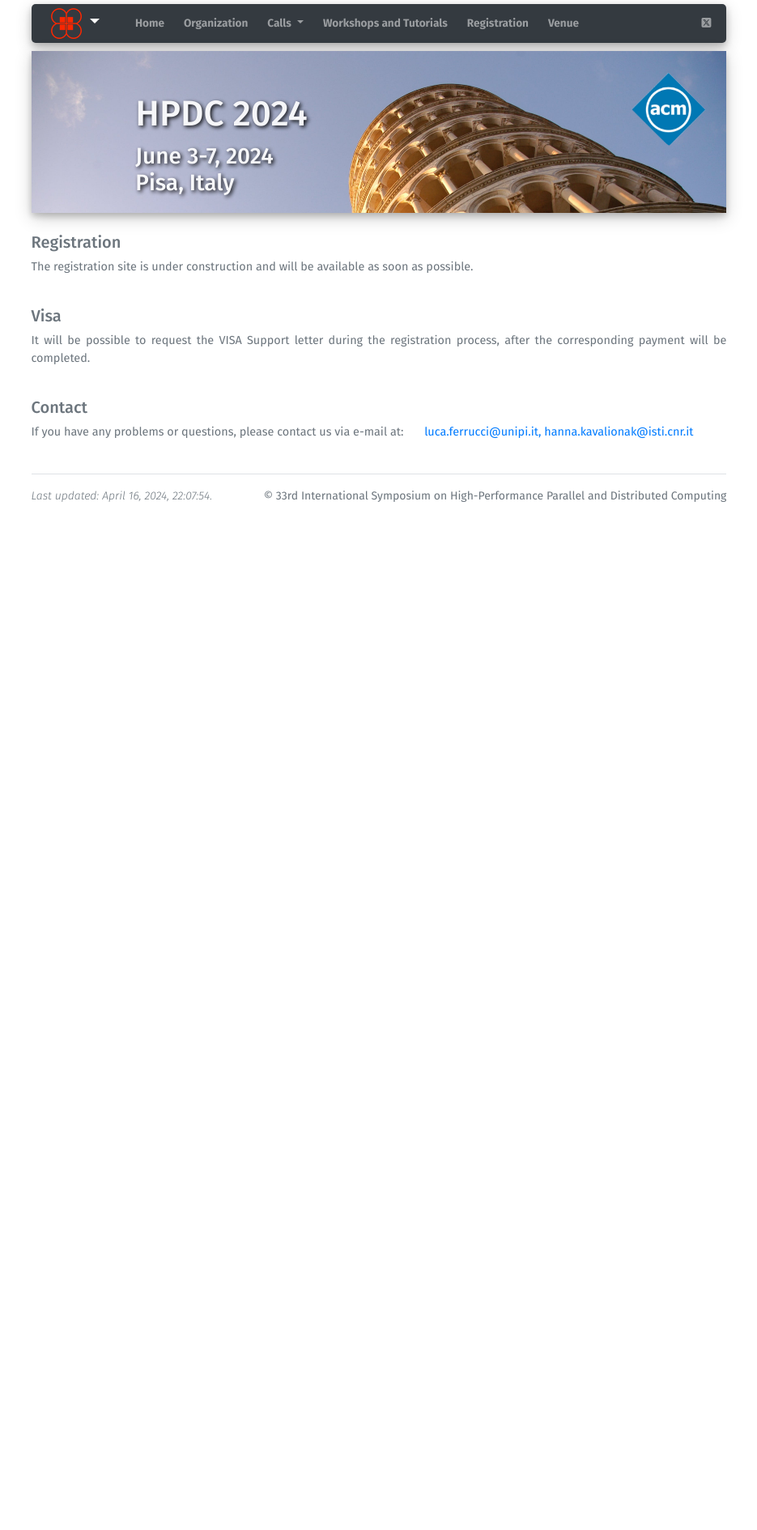
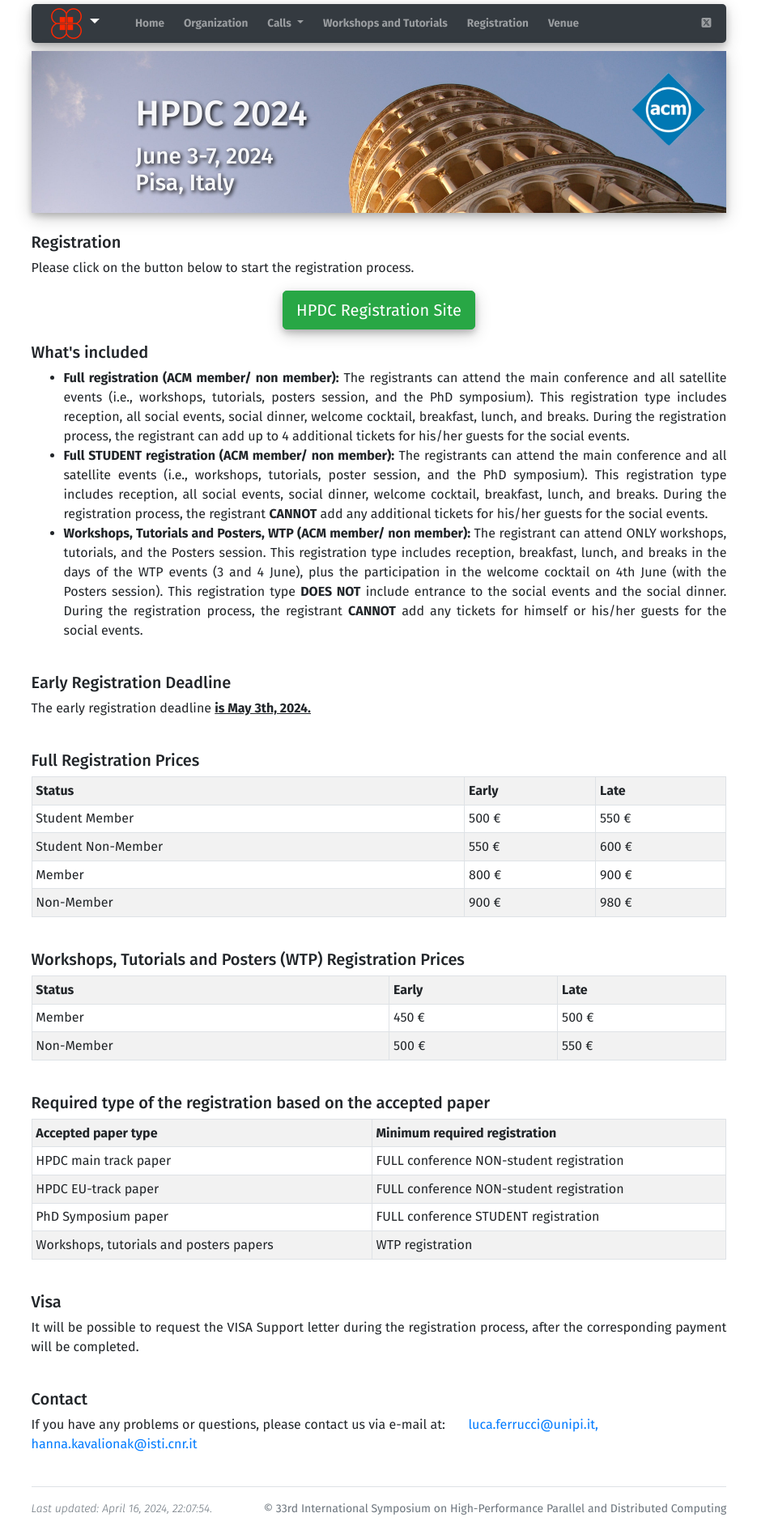
Before and after one commit to jacopo-massa/hpdc24-site, a Jekyll site: the page built from registration.html, in a window 1280 px wide. Shown: the whole page at 81% size, without its empty margins (172-1107 px from the left). Built offline with Jekyll 4.4.1, drawn with Linux system fonts in a browser that asks for light colours; before the commit the page ends 900 px from its top, so only the background shows below that.

Commit message:
Add registration page

```diff
--- a/_data/registration.yml
+++ b/_data/registration.yml
@@ -1,9 +1,40 @@
-about: |
-  The registration site is under construction and will be available as soon as possible.
+about: Please click on the button below to start the registration process.
 
 visa: |
   It will be possible to request the VISA Support letter during the registration process,
   after the corresponding payment will be completed.
 
 email: "luca.ferrucci@unipi.it, hanna.kavalionak@isti.cnr.it"
-url: ""
+url: "https://cvent.me/NexqYB"
+
+full:
+  - status: "Student Member"
+    early: "500"
+    late: "550"
+  - status: "Student Non-Member"
+    early: "550"
+    late: "600"
+  - status: "Member"
+    early: "800"
+    late: "900"
+  - status: "Non-Member"
+    early: "900"
+    late: "980"
+
+wtp:
+  - status: "Member"
+    early: "450"
+    late: "500"
+  - status: "Non-Member"
+    early: "500"
+    late: "550"
+
+required_type:
+  - paper_type: "HPDC main track paper"
+    required: "FULL conference NON-student registration"
+  - paper_type: "HPDC EU-track paper"
+    required: "FULL conference NON-student registration"
+  - paper_type: "PhD Symposium paper"
+    required: "FULL conference STUDENT registration"
+  - paper_type: "Workshops, tutorials and posters papers"
+    required: "WTP registration"
--- a/registration.html
+++ b/registration.html
@@ -5,7 +5,7 @@
 ---
 
 <div class="row mt-xs-0 mt-sm-0 mt-md-1 mt-lg-2 mt-xl-3 mb-xs-2 mb-sm-2">
-    <div class="col text-justify conference-text text-muted">
+    <div class="col text-justify conference">
         <div>
             <h5>Registration</h5>
             {% if site.data.registration.about %}
@@ -15,12 +15,90 @@
             {% endif %}
             {% if site.data.registration.url %}
             <p>
-                <a href="{{site.data.registration.url}}">
-                    {{site.data.registration.url}}
-                </a>
+                <center>
+                    <button name="button" class="btn btn-success btn-lg shadowedbutton"
+                        onclick="parent.open('{{site.data.registration.url}}')">HPDC Registration Site</button>
+                </center>
             </p>
             {% endif %}
+
+            <h5>What's included</h5>
+            <ul>
+                <li><strong>Full registration (ACM member/ non member):</strong> The registrants can attend the main
+                    conference and all satellite events (i.e., workshops, tutorials, posters session, and the PhD
+                    symposium). This registration type includes reception, all social events, social dinner, welcome
+                    cocktail, breakfast, lunch, and breaks. During the registration process, the registrant can add up
+                    to 4 additional tickets for his/her guests for the social events.</li>
+                <li><strong>Full STUDENT registration (ACM member/ non member):</strong> The registrants can attend the
+                    main conference and all satellite events (i.e., workshops, tutorials, poster session, and the PhD
+                    symposium). This registration type includes reception, all social events, social dinner, welcome
+                    cocktail, breakfast, lunch, and breaks. During the registration process, the registrant
+                    <strong>CANNOT</strong> add any additional tickets for his/her guests for the social events.
+                </li>
+                <li><strong>Workshops, Tutorials and Posters, WTP (ACM member/ non member):</strong> The registrant can
+                    attend ONLY workshops, tutorials, and the Posters session. This registration type includes
+                    reception, breakfast, lunch, and breaks in the days of the WTP events (3 and 4 June), plus the
+                    participation in the welcome cocktail on 4th June (with the Posters session). This registration type
+                    <strong>DOES NOT</strong> include entrance to the social events and the social dinner. During the
+                    registration process, the registrant <strong>CANNOT</strong> add any tickets for himself or his/her
+                    guests for the social events.
+                </li>
+            </ul>
             <br>
+
+            <h5>Early Registration Deadline</h5>
+            <p>The early registration deadline <u><b>is May 3th, 2024.</b></u></p>
+            <br>
+
+            <h5>Full Registration Prices</h5>
+            <table class="table table-bordered table-striped table-hover table-sm">
+                <tr>
+                    <th>Status</th>
+                    <th>Early</th>
+                    <th>Late</th>
+                </tr>
+                {% for r in site.data.registration.full %}
+                <tr>
+                    <td>{{r.status}}</td>
+                    <td>{{r.early}} €</td>
+                    <td>{{r.late}} €</td>
+                </tr>
+                {% endfor %}
+            </table>
+            <br>
+
+            <h5>Workshops, Tutorials and Posters (WTP) Registration Prices</h5>
+            <table class="table table-bordered table-striped table-hover table-sm">
+                <tr>
+                    <th>Status</th>
+                    <th>Early</th>
+                    <th>Late</th>
+                </tr>
+                {% for registration in site.data.registration.wtp %}
+                <tr>
+                    <td>{{registration.status}}</td>
+                    <td>{{registration.early}} €</td>
+                    <td>{{registration.late}} €</td>
+                </tr>
+                {% endfor %}
+            </table>
+            <br>
+
+            <h5>Required type of the registration based on the accepted paper</h5>
+            <table class="table table-bordered table-striped table-hover table-sm">
+                <tr>
+                    <th>Accepted paper type</th>
+                    <th>Minimum required registration</th>
+                </tr>
+                {% for registration in site.data.registration.required_type %}
+                <tr>
+                    <td>{{registration.paper_type}}</td>
+                    <td>{{registration.required}}</td>
+                </tr>
+                {% endfor %}
+            </table>
+            <br>
+
             <h5>Visa</h5>
             {% if site.data.registration.visa %}
             <p>
```
